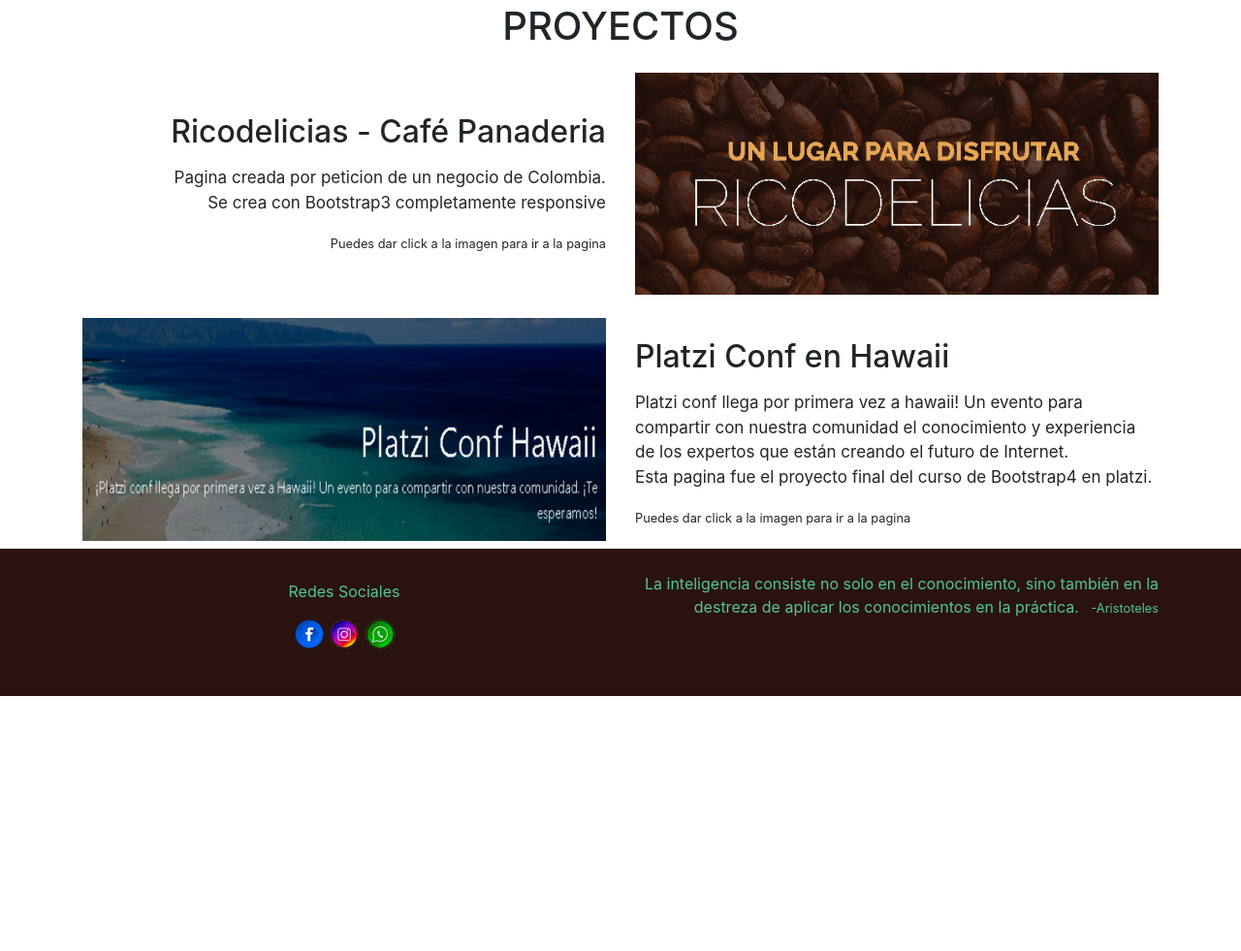
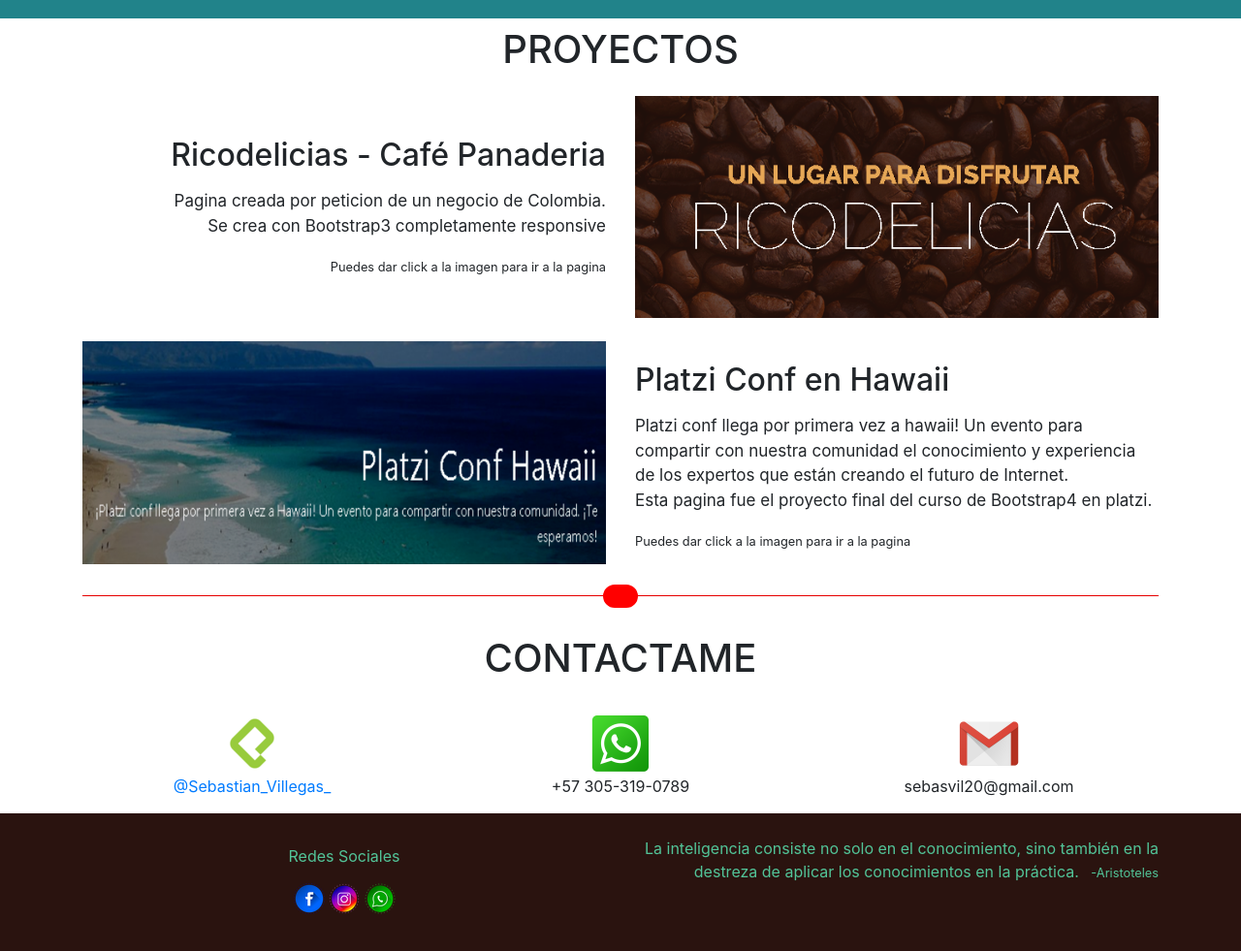
Before and after one commit to sebasvil20/Portafolio-personal-outdated-, a plain HTML site: page index.html in a window 1280 px wide. Shown: the part 1803-2784 px from the top of the page at 97% size. Before the commit the page ends 2521 px from the top, so only its background shows below. Drawn offline with nearby package versions, Linux system fonts and the light colour scheme.

Commit message:
Todo
Se actualizan varias secciones de la pagina, entre ellas, la seccion contactame

```diff
--- a/index.css
+++ b/index.css
@@ -69,6 +69,29 @@
   max-height: 100%;
 }
 
+hr {
+  border: 0;
+  height: 10px;
+  margin-top: 20px;
+  background-color:rgb(255, 0, 0);
+  text-align: center;
+}
+hr:after {
+  content:"";
+  position: relative;
+  top: -12px;
+  display: inline-block;
+  width: 36px;
+  height: 24px;
+ padding: 0;
+ border: 2px solid red;
+ border-radius: 24px;
+ background: red;
+ color: white;
+ font-size: 12px;
+ line-height: 24px;
+ }
+
 #downarrow{
   transform: rotate(90deg);
   animation-name: animacion1;
--- a/index.html
+++ b/index.html
@@ -52,7 +52,7 @@
             <section class="col text-center font-weight-normal   pb-4 d-md-block pt-large-2">
               <h1>Front-end developer</h1>
               <p>
-                Amante de la programación y poeta sin causa.
+                Amante de la programación y poeta bohemio.
               </p>
               <p class="d-none d-sm-block">
                 Tengo estudios en media técnica y al rededor de 1 año estudiando virtualmente en diferentes plataformas como Platzi y Udemy.
@@ -68,7 +68,7 @@
 
       <section id="certificaciones">
         <section class="container">
-          <section class="row">
+          <section class="row pt-4">
             <section class="col text-center text-uppercase mt-2 mb-4">
               <h2><b>Certificaciones</b></h2>
             </section>
@@ -116,7 +116,7 @@
       <section class="container text-center pt-2" id="proyectos">
         <h1>PROYECTOS</h1>
         <section class="row align-items-center pt-2 pb-2">
-          <section class="col-12 col-md-6  text-right font-weight-normal">
+          <section class="col-12 col-md-6  text-lg-right text-centert font-weight-normal">
             <h2 class="mb-3">Ricodelicias - Café Panaderia</h2>
             <p >
             Pagina creada por peticion de un negocio de Colombia.<br>
@@ -136,7 +136,7 @@
               <img src="imgs/hawaii.png" alt="">
             </a>
           </section>
-          <section class="col-12 col-md-6 pt-2 text-left font-weight-normal">
+          <section class="col-12 col-md-6 pt-2 text-lg-left text-center font-weight-normal">
             <h2 class="mb-3">Platzi Conf en Hawaii</h2>
             <p >
               Platzi conf llega por primera vez a hawaii! Un evento para compartir
@@ -148,6 +148,36 @@
           </section>
         </section>
       </section>
+
+      <section class="container text-center mt-4" id="contactame">
+        <hr>
+        <section class="row pt-4 text-center">
+          <section class="col">
+            <h1>CONTACTAME</h1>
+          </section>
+        </section>
+        <section class="row pt-4 text-center">
+          <section class="col-4 text-center">
+            <img src="icos/platzi2.png" alt="">
+            <p>
+              <a href="https://platzi.com/@Sebastian_Villegas_/" target="_blank">@Sebastian_Villegas_</a>
+            </p>
+          </section>
+          <section class="col-4 text-center">
+            <img src="icos/whatsapp2.png" alt="">
+            <p>
+              +57 305-319-0789
+            </p>
+          </section>
+          <section class="col-4 text-center">
+            <img src="icos/correo.png" alt="">
+            <p>
+              sebasvil20@gmail.com
+            </p>
+          </section>
+        </section>
+      </section>
+
 
 
       <footer id="footer" class="pb-4 pt-4">
```
Also changed, not shown: icos/correo.png (added), icos/platzi.png (added), icos/platzi2.png (added), icos/whatsapp2.png (added), imgs/linea.png (added), imgs/platzi.png (added).
